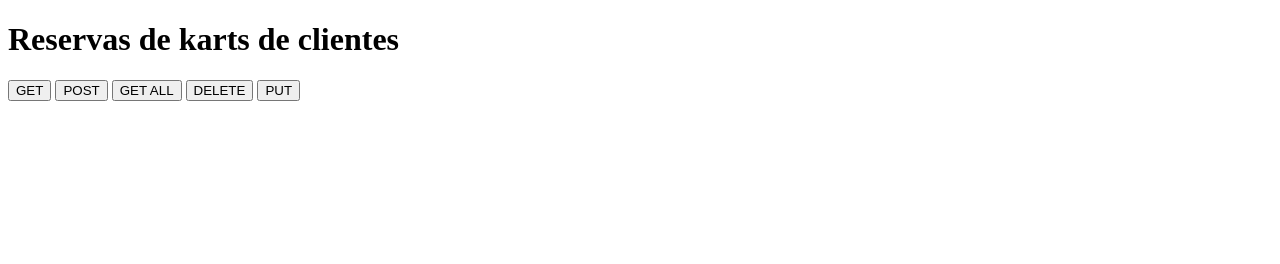
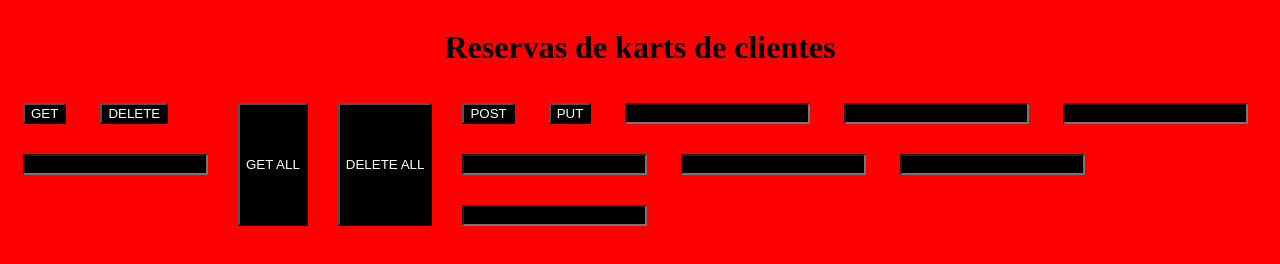
Before and after one commit to mariasegura20/Karting-Hell, a website: page RestAPI/public/bookings.html in a window 1280 px wide. Drawn offline with Linux system fonts and the light colour scheme; no server answers.

Commit message:
Todo funcional, falta editar css

```diff
--- /dev/null
+++ b/RestAPI/public/bookings.css
@@ -0,0 +1,40 @@
+input{
+    margin:15px;
+    color:white;
+    background-color: black;
+}
+
+.inputs{
+    display: flex;
+    flex-direction: row;
+    justify-content: space-evenly;
+
+}
+
+h1{
+    display: flex;
+    justify-content: center;
+    align-content: center;
+}
+
+body{
+    background-color: #FF0000;
+    display: flex;
+    flex-direction: column;
+    align-items: center;
+}
+
+h3{
+    display: flex;
+    justify-content: center;
+    align-items: center;
+    flex-direction: column;
+}
+
+#primero{
+    color: white;
+}
+
+#Input{
+    width: 150px;
+}
--- a/RestAPI/public/bookings.html
+++ b/RestAPI/public/bookings.html
@@ -1,5 +1,5 @@
 <!DOCTYPE html>
-<html lang="en">
+<html lang="es">
   <head>
 	<meta charset="utf-8" />
 	<meta name="viewport" content="width=device-width, initial-scale=1" />
@@ -8,15 +8,31 @@
 
 	<script type="text/javascript" src="js/jquery-3.6.4.min.js"></script>
 	<script type="text/javascript" src="js/invocaciones.js"></script>
+	<link rel="stylesheet" href="bookings.css">
   </head>
-  <body>
+  <body onload="getAllReservas()">
 	<h1>Reservas de karts de clientes</h1>
+	<div class="inputs">
+		<div id="bloque_get">
+			<input type="button" value="GET" onclick="getReserva()" />
+			<input type="button" value="DELETE" onclick="deleteReserva()" />
+			<input type="text" id="input_get"/>
+		</div>
+		<input type="button" value="GET ALL" onclick="getAllReservas()" />
+		<input type="button" value="DELETE ALL" onclick="getAllDelete()"/>
+		<div id="bloque_post">
+			<input type="button" value="POST" onclick="postReserva()" />
+			<input type="button" value="PUT" onclick="putReserva()" />
+			<input type="text" id="input_nombre"/>
+			<input type="text" id="input_apellidos"/>
+			<input type="text" id="input_fecha"/>
+			<input type="text" id="input_personas"/>
+			<input type="text" id="input_pista"/>
+			<input type="text" id="input_inicio"/>
+			<input type="text" id="input_fin"/>
+		</div>
+	</div>
 
-	<input type="button" value="GET" onclick="getReserva('6417163dd7768a6506e8ce74')" />
-	<input type="button" value="POST" onclick="postReserva()" />
-	<input type="button" value="GET ALL" onclick="getAllReserva()" />
-	<input type="button" value="DELETE" onclick="deleteReserva('605392749aacc81b54ec2086')" />
-	<input type="button" value="PUT" onclick="putReserva('5e7762ffc5f7d46fb719329a')" />
 
 	<h3 id="resReserva"></h3>
   </body>
--- a/RestAPI/public/js/invocaciones.js
+++ b/RestAPI/public/js/invocaciones.js
@@ -1,11 +1,20 @@
-function getReserva(bookingsID) {
+function getReserva() {
+    var bookingsID = document.getElementById("input_get").value;
     var myUrl = "/bookings/" + bookingsID;
     $.ajax({
         type: "GET",
         dataType: "json",
         url: myUrl,
         success: function(data) {
-	    $("#resReserva").html(JSON.stringify(data[0]));
+            var html = "";
+            html += "<h3 id=primero>" + data[0]._id + " - " + data[0].nombre +" "+ data[0].apellidos + "</h3>";
+            html += "<p>fecha: " + data[0].fecha + "</p>";
+            html += "<p>Numero de personas: " + data[0].personas + "</p>";
+            html += "<p>Pista: " + data[0].pista + "</p>";
+            html += "<p>Hora de entrada: " + data[0].inicio + "</p>";
+            html += "<p>Hora de salida: " + data[0].fin + "</p>";
+            html += "<hr>";
+            $("#resReserva").html(html);
         },
         error: function(res) {
             let mensaje = JSON.parse(res.responseText);
@@ -15,15 +24,27 @@ function getReserva(bookingsID) {
 }
 
 function postReserva() {
+    var myUrl = "/bookings";
+    var nombre = document.getElementById("input_nombre").value;
+    var apellidos = document.getElementById("input_apellidos").value;
+    var fecha = document.getElementById("input_fecha").value;
+    var personas = document.getElementById("input_personas").value;
+    var pista = document.getElementById("input_pista").value;
+    var inicio = document.getElementById("input_inicio").value;
+    var fin = document.getElementById("input_fin").value;
     $.ajax({
         type: "POST",
-        url: "/bookings",
+        url: myUrl,
         contentType: "application/json",
         dataType: "text",
         data: JSON.stringify({
-            "tipo": "Indoor",
-            "fecha": "Enero",
-            "year": 2020
+            "nombre" : nombre,
+            "apellidos" : apellidos,
+            "fecha" : fecha,
+            "personas" : personas,
+            "pista" : pista,
+            "inicio" : inicio,
+            "fin" : fin
         }),
         success: function(data) {
             d = JSON.parse(data);
@@ -34,26 +55,40 @@ function postReserva() {
         }
     });
 }
-
+function getAllDelete() {
+    var myUrl = "/bookings";
+    $.ajax({
+        type: "DELETE",
+        dataType: "json",
+        url: myUrl,
+        success: function(data) {
+            d = JSON.parse(data);
+           $("#resReserva").html(d.msg);
+        },
+        error: function(res) {
+            alert("ERROR: " + res.statusText);
+        }
+    });
+}
 function getAllReservas() {
-    var myUrl = "http://127.0.0.1:8080/bookings";
+    var myUrl = "/bookings";
     $.ajax({
         type: "GET",
         dataType: "json",
         url: myUrl,
         success: function(data) {
-	    	var html = "";
-            for(var i = 0; i < data.length ; i++) {
+            var html = "";
+            for (var i = 0; i < data.length; i++) {
                 var reserva = data[i];
-                html+= "<h3>" + reserva._id + "-" + reserva.nombre + " " + reserva.apellidos + "</h3>";
-                html+= "<p>Fecha: "+ reserva.fecha + "</p>";
-                html+= "<p>Nº de personas: " + reserva.personas + "</p>";
-                html+= "<p>Tipo de pista: " + reserva.pista + "</p>";
-                html+= "<p>Hora inicio: " + reserva.inicio + "</p>";
-                html+= "<p>Hora fin: " + reserva.fin + "</p>";
-                html+= "<hr>"
+                html += "<h3 id=primero>" + reserva._id + " - " + reserva.nombre +" "+ reserva.apellidos + "</h3>";
+                html += "<p>fecha: " + reserva.fecha + "</p>";
+                html += "<p>Numero de personas: " + reserva.personas + "</p>";
+                html += "<p>Pista: " + reserva.pista + "</p>";
+                html += "<p>Hora de entrada: " + reserva.inicio + "</p>";
+                html += "<p>Hora de salida: " + reserva.fin + "</p>";
+                html += "<hr>";
             }
-            $("resReserva").html(html);
+            $("#resReserva").html(html);
         },
         error: function(res) {
             alert("ERROR " + res.statusText);
@@ -61,14 +96,15 @@ function getAllReservas() {
     });
 }
 
-function deleteReserva(bookingsID) {
-    var myUrl = "http://127.0.0.1:8080/bookings" + bookingsID;
+function deleteReserva() {
+    var bookingsID = document.getElementById("input_get").value;
+    var myUrl = "/bookings/" + bookingsID;
     $.ajax({
         type: "DELETE",
         dataType: "json",
         url: myUrl,
         success: function(data) {
-	        $("#resReserva").html("<strong>Correcto: </strong> " + data.msg);
+            $("#resReserva").html("<strong> " + data.msg + "</strong>");
         },
         error: function(res) {
             let mensaje = JSON.parse(res.responseText);
@@ -77,8 +113,16 @@ function deleteReserva(bookingsID) {
     });
 }
 
-function putReserva(bookingsID) {
+function putReserva() {
+    var bookingsID = document.getElementById("input_get").value;
     var myUrl = "/bookings/" + bookingsID;
+    var nombre = document.getElementById("input_nombre").value;
+    var apellidos = document.getElementById("input_apellidos").value;
+    var fecha = document.getElementById("input_fecha").value;
+    var personas = document.getElementById("input_personas").value;
+    var pista = document.getElementById("input_pista").value;
+    var inicio = document.getElementById("input_inicio").value;
+    var fin = document.getElementById("input_fin").value;
     $.ajax({
         type: "PUT",
         dataType: "json",
@@ -86,12 +130,17 @@ function putReserva(bookingsID) {
         contentType: "application/json",
         dataType: "text",
         data: JSON.stringify({
-            "title": "Dunkirk2",
-            "director": "Christopher Nolan",
-            "year": 2023
+            "nombre" : nombre,
+            "apellidos" : apellidos,
+            "fecha" : fecha,
+            "personas" : personas,
+            "pista" : pista,
+            "inicio" : inicio,
+            "fin" : fin
         }),
         success: function(data) {
-	    $("#resReserva").html(JSON.stringify(data[0]));
+            d = JSON.parse(data);
+            $("#resReserva").html(d.msg);
         },
         error: function(res) {
             let mensaje = JSON.parse(res.responseText);
--- a/RestAPI/routes/bookings.js
+++ b/RestAPI/routes/bookings.js
@@ -46,7 +46,7 @@ router.delete('/', function (req, res) {
             });
         } else {
             res.status(200).send({
-                msg: '¡Reserva eliminada!'
+                msg: '¡Todas las reservas eliminadas!'
             });
         }
     });
@@ -93,7 +93,7 @@ router.put('/:_id', function (req, res) {
 });
 
 router.delete('/:_id', function (req, res) {
-    const _id = req.params._id;
+    let _id = req.params._id;
     bookingService.remove(_id, (err) => {
         if (err) {
             res.status(500).send({
@@ -101,7 +101,7 @@ router.delete('/:_id', function (req, res) {
             });
         } else {
             res.status(200).send({
-                msg: 'Reserva eliminada'
+                msg: '¡Reserva eliminada!'
             });
         }
     });
```
Also changed, not shown: RestAPI/routes/bookings-service.js (line endings or trailing spaces).
